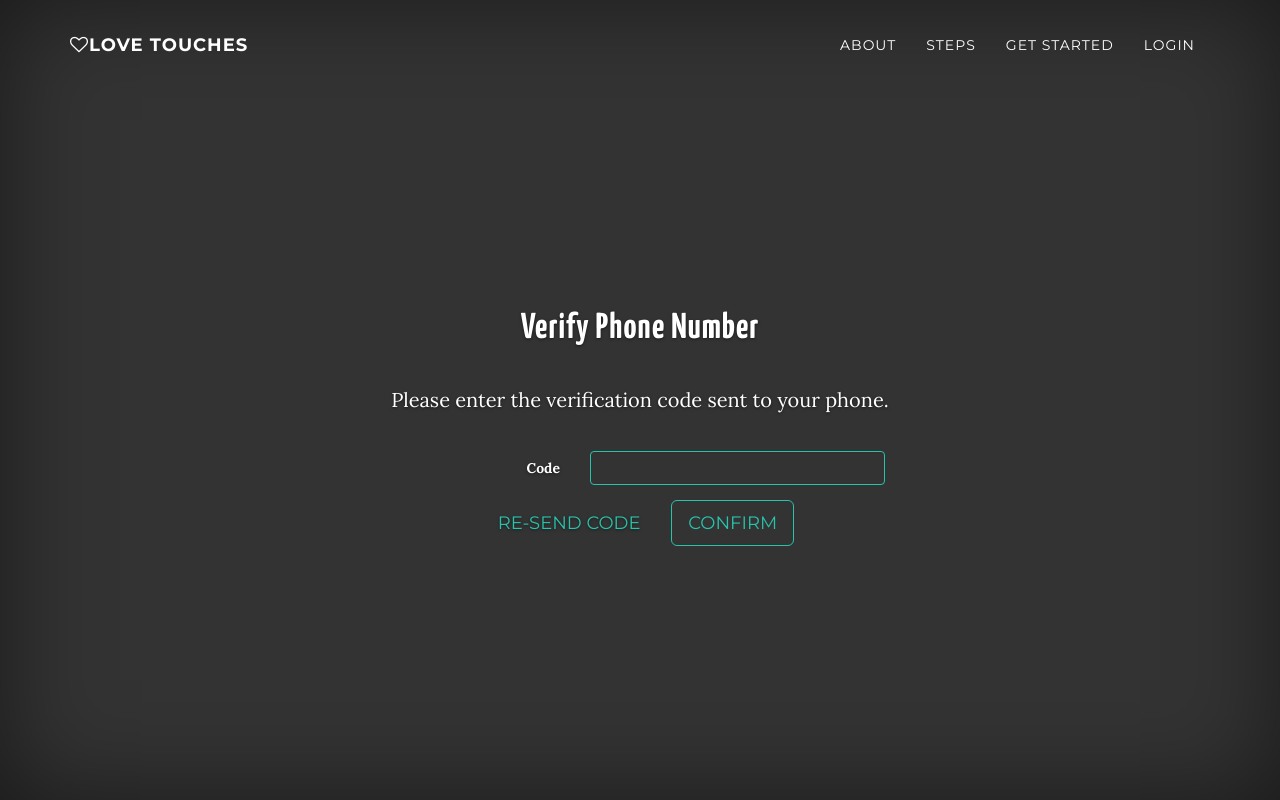
After one commit to brolewis/love_touches, a Flask app: page /verify_phone in a window 1280 px wide. The commit adds this page. Run offline with Flask 2, Linux system fonts and the light colour scheme; a user stored in the database is signed in; data comes from the database, SQL or seed files in the repository; parts of the project's set-up code (start-up, migrations or seed data) failed here and were passed over; some libraries are stand-ins or nearby versions.

Commit message:
More updates

```diff
--- a/forms.py
+++ b/forms.py
@@ -19,8 +19,8 @@ main.app.jinja_env.filters['simple_field_filter'] = simple_field_filter
 
 
 class ProfileForm(flask.ext.wtf.Form):
-    phone = wtforms.TextField(label='Mobile Number', description='For SMS')
     country_code = wtforms.TextField(default='1')
+    phone = wtforms.TextField(label='Mobile Number')
     email = wtforms.TextField(validators=[wtforms.validators.Email(),
                                           wtforms.validators.Optional()])
 
@@ -31,7 +31,7 @@ class ProfileForm(flask.ext.wtf.Form):
         if not super(ProfileForm, self).validate():
             return False
         try:
-            utils.format_phone(self.country_code.data, self.phone.data)
+            utils.format_phone(self.data)
         except phonenumbers.NumberParseException:
             message = "The phone number doesn't appear to be valid..."
             self.phone.errors.append(message)
@@ -58,7 +58,12 @@ class ScheduleForm(flask.ext.wtf.Form):
     minute = wtforms.IntegerField(validators=[minute_validator], default='00')
     am_pm = wtforms.RadioField('Time of Day',
                                choices=[('am', 'am'), ('pm', 'pm')])
-    timezone = wtforms.SelectField('Time Zone', choices=timezone_choices)
+    timezone = wtforms.SelectField('Time Zone', choices=timezone_choices,
+                                   validators=[wtforms.validators.Required()])
+
+
+class PhoneVerifyForm(flask.ext.wtf.Form):
+    code = wtforms.IntegerField()
 
 
 class PasswordChangeForm(flask.ext.wtf.Form):
@@ -70,63 +75,63 @@ class PasswordChangeForm(flask.ext.wtf.Form):
 
 
 class LoginForm(security.forms.Form, security.forms.NextFormMixin):
-    user_id = wtforms.TextField('Email Address / Phone Number')
+    country_code = wtforms.TextField(default='1')
+    phone = wtforms.TextField(label='Mobile Number')
+    email = wtforms.TextField(validators=[wtforms.validators.Email(),
+                                          wtforms.validators.Optional()])
     password = wtforms.PasswordField('Password')
     remember = wtforms.BooleanField('Remember Me')
-    offset = wtforms.HiddenField()
     submit = wtforms.SubmitField('Login')
 
     def __init__(self, *args, **kwargs):
         super(LoginForm, self).__init__(*args, **kwargs)
 
     def validate(self):
-        user_id = self.user_id.data.strip()
-        password = self.password.data
-        try:
-            flask.session['offset'] = int(self.offset.data)
-        except:
-            flask.session['offset'] = 360
-
         if not super(LoginForm, self).validate():
             return False
-
-        if user_id == '':
-            message = 'Please enter either an email address or phone number.'
+        try:
+            phone = utils.format_phone(self.data)
+        except phonenumbers.NumberParseException:
+            message = "The phone number doesn't appear to be valid."
+            self.phone.errors.append(message)
+            return False
+        email = self.email.data.strip()
+        password = self.password.data
+        if not (phone or email):
+            message = 'Please enter either an email address or mobile number.'
+            self.phone.errors.append(message)
             self.email.errors.append(message)
             return False
-
         if password.strip() == '' or password is None:
             message = security.utils.get_message('PASSWORD_NOT_PROVIDED')[0]
             self.password.errors.append(message)
             return False
-
-        emails = main.user_datastore.user_model.email.ilike('lewis')
-        self.user = main.user_datastore.user_model.query.filter(emails).first()
-
-        if self.user is None:
-            message = security.utils.get_message('USER_DOES_NOT_EXIST')[0]
+        email_filter = main.user_datastore.user_model.email.ilike(email)
+        query = main.user_datastore.user_model.query
+        user = query.filter(email_filter).first()
+        if user is None:
+            user = query.filter_by(phone=phone).first()
+        if user is None:
+            message = "There doesn't seem to be an account associated with "
+            message += 'either the provided email address or mobile number.'
+            self.phone.errors.append(message)
             self.email.errors.append(message)
             return False
-        if self.user.type == 'client':
-            success = False
-            for case in self.user.cases:
-                if password == case.token:
-                    flask.session['case_id'] = case.id
-                    success = True
-        else:
-            success = security.utils.verify_and_update_password(password,
-                                                                self.user)
-
+        if user.phone_confirmed_at is None:
+            self.phone.errors.append('Phone number requires confirmation.')
+            return False
+        if security.confirmable.requires_confirmation(user):
+            message = security.utils.get_message('CONFIRMATION_REQUIRED')[0]
+            self.email.errors.append(message)
+            return False
+        success = security.utils.verify_and_update_password(password, user)
         if not success:
             message = security.utils.get_message('INVALID_PASSWORD')[0]
             self.password.errors.append(message)
             return False
-        if security.confirmable.requires_confirmation(self.user):
-            message = security.utils.get_message('CONFIRMATION_REQUIRED')[0]
-            self.email.errors.append(message)
-            return False
-        if not self.user.is_active():
+        if not user.is_active():
             message = security.utils.get_message('DISABLED_ACCOUNT')[0]
             self.email.errors.append(message)
             return False
+        self.user = user
         return True
--- a/main.py
+++ b/main.py
@@ -31,6 +31,8 @@ app.config['SECURITY_REMEMBER_SALT'] = os.getenv('REMEMBER_SALT', store_salt)
 app.config['SECURITY_TRACKABLE'] = True
 app.config['SECURITY_CONFIRMABLE'] = True
 app.config['SECURITY_CONFIRM_URL'] = '/confirm_email'
+app.config['SECURITY_REGISTERABLE'] = True
+app.config['SECURITY_RECOVERABLE'] = True
 app.config['SECURITY_POST_LOGIN_VIEW'] = 'post_login'
 user_datastore = flask.ext.security.SQLAlchemyUserDatastore(db, models.User,
                                                             models.Role)
--- a/models.py
+++ b/models.py
@@ -39,13 +39,14 @@ class Role(db.Model, flask.ext.security.RoleMixin):
 
 class User(db.Model, flask.ext.security.UserMixin):
     id = db.Column(db.Integer, primary_key=True)
-    password = db.Column(db.String)
+    password = db.Column(db.String, default='')
     timezone = db.Column(db.String)
     active = db.Column(db.Boolean)
     email = db.Column(db.String, unique=True)
-    country_code = db.Column(db.String)
     phone = db.Column(db.String)
+    secret = db.Column(db.String)
     confirmed_at = db.Column(db.DateTime)
+    phone_confirmed_at = db.Column(db.DateTime)
     last_login_at = db.Column(db.DateTime)
     current_login_at = db.Column(db.DateTime)
     last_login_ip = db.Column(db.String)
--- a/requirements.txt
+++ b/requirements.txt
@@ -6,4 +6,6 @@ Flask-Security==1.7.3
 SQLAlchemy==0.9.4
 bcrypt==1.0.2
 phonenumbers==6.2.0
+pyotp==1.4.1
 pytz==2014.4
+telapi==0.2.5.2
--- a/static/css/grayscale.css
+++ b/static/css/grayscale.css
@@ -431,21 +431,28 @@ body {
     -o-transform: rotatey(-180deg); /* Opera */
 }
 
+.alert-message {
+    color: #CCCCCC;
+    background-color: #969696;
+    border-color: #222222;
+}
 .alert-error {
-  color: #fbdedb;
-  background-color: #b84d45;
-  border-color: #a5423b;
+    color: #fbdedb;
+    background-color: #b84d45;
+    border-color: #a5423b;
 }
 
 .alert-error hr {
-  border-top-color: #e4b9c0;
+    border-top-color: #e4b9c0;
 }
 
 .alert-error .alert-link {
-  color: #ffffff;
+    color: #ffffff;
 }
 
-input[type="text"], input[type="number"], input[type="password"] {
+input[type="text"],
+input[type="number"],
+input[type="password"] {
     border: 1px solid #28c3ab;
     color: #28c3ab;
     background-color: transparent;
@@ -459,7 +466,8 @@ input[type="text"], input[type="number"], input[type="password"] {
     background-color: #7A7A7A;
 }
 
-.modal-header, .modal-footer {
+.modal-header,
+.modal-footer {
     background-color: #5A5A5A;
 }
 
@@ -477,3 +485,9 @@ select {
 .help-error {
     color: #B84D45 !important;
 }
+
+.input-group-addon {
+    background-color: #7A7A7A;
+    border: 1px solid #28c3ab;
+    color: #FFFFFF;
+}
--- a/templates/confirm.html
+++ b/templates/confirm.html
@@ -6,7 +6,6 @@
         <div class="signup-body" style="padding-top: 100px">
             <div class="container">
                 <div class="row">
-                    <div class="col-lg-10 col-lg-offset-1">
                     <h1 class="signup-text">Confirm Your Choices</h1>
                     {% if session.email %}
                     <p>
@@ -22,7 +21,7 @@
                     {% endif %}
                     <div class="row">
                         {% for action in actions %}
-                            <div class="col-lg-4" style="margin-bottom: 1em;">
+                        <div class="col-sm-4" style="margin-bottom: 1em;">
                             <span class="fa fa-check fa-fw"></span>{{ action }}
                         </div>
                         {% endfor %}
@@ -34,9 +33,8 @@
                         <a href="{{ url_for('step_three') }}" class="btn btn-lg">Edit</span></a>
                     </p>
                 </div>
-                </div>
                 <div class="row">
-                    <div class="col-lg-8 col-lg-offset-2">
+                    <div class="col-lg-12">
                         <ul class="list-inline banner-social-buttons">
                             <li><a href="{{ url_for('cancel') }}" class="btn btn-lg">Cancel</a></li>
                             <li><a href="{{ url_for('confirm', action='submit') }}" class="btn btn-default btn-lg">Confirm</a></li>
--- a/templates/index.html
+++ b/templates/index.html
@@ -12,7 +12,7 @@
             <div class="modal-content">
                 <div class="modal-header">
                     <button type="button" class="close" data-dismiss="modal"><span aria-hidden="true">&times;</span><span class="sr-only">Close</span></button>
-                    <h4 class="modal-title">Confirmation Needed</h4>
+                    <h4 class="modal-title">Confirmation Message</h4>
                 </div>
                 <div class="modal-body">
                     <ul>
--- a/templates/step_three.html
+++ b/templates/step_three.html
@@ -39,8 +39,8 @@
                             <div class="form-group">
                                 <div class="btn-group" data-toggle="buttons">
                                     {% for subfield in schedule_form.days_of_week %}
-                                    <label class="btn btn-default">
-                                        <input type="checkbox" name="{{ schedule_form.days_of_week.id }}" value="{{ subfield._value() }}">{{ subfield.label.text }}
+                                        <label class="btn btn-default{% if subfield.checked %} active{% endif %}">
+                                        <input type="checkbox" name="{{ schedule_form.days_of_week.id }}" value="{{ subfield._value() }}"{% if subfield.checked %} checked="checked"{% endif %}>{{ subfield.label.text }}
                                     </label>
                                     {% endfor %}
                                 </div>
--- a/templates/step_two.html
+++ b/templates/step_two.html
@@ -21,7 +21,7 @@
             {% endwith %}
             <div class="container">
                 <div class="row">
-                    <div class="col-lg-10 col-lg-offset-1">
+                    <div class="col-lg-12">
                         <div class="flip">
                             <div class="card">
                                 <div class="face front">
--- /dev/null
+++ b/templates/verify_phone.html
@@ -0,0 +1,63 @@
+{% extends "base.html" %}
+{% block title %}Love Touches - Verify Phone Number{% endblock %}
+
+{% block content %}
+    <div class="signup-section">
+        <div class="signup-body">
+            {% with messages = get_flashed_messages(with_categories=True) %}
+            {% if messages %}
+            {% for category, m in messages %}
+            <div class="container" id="messages">
+                <div class="row">
+                    <div class="col-md-8 col-md-offset-2">
+                        <div class="alert alert-{{ category }}">
+                            {{ m|safe }}
+                        </div>
+                    </div>
+                </div>
+            </div>
+            {% endfor %}
+            {% endif %}
+            {% endwith %}
+            <div class="container">
+                <div class="row">
+                    <div class="col-md-8 col-md-offset-2">
+                        <h1 class="signup-text">Verify Phone Number</h1>
+                        <p>Please enter the verification code sent to your phone.</p>
+                        <form method="post" role="form" class="form-horizontal" action="{{ url_for('verify_phone') }}">
+                            {{ verify_form.hidden_tag() }}
+                            {% for field in verify_form %}
+                            {% if field|simple_field_filter and field.name != 'country_code' %}
+                            <div class="form-group">
+                                {{ field.label(class='col-sm-3 col-sm-offset-2 control-label') }}
+                                <div class="col-sm-5">
+                                    {{ field(class='form-control') }}
+                                    {% if field.description %}
+                                        <span class="help-block">{{ field.description|safe }}</span>
+                                    {% endif %}
+                                    {% if field.errors %}
+                                    <span class="help-block help-error">
+                                        {{ field.errors|join('<br />')|safe }}
+                                    </span>
+                                    {% endif %}
+                                </div>
+                            </div>
+                            {% endif %}
+                            {% endfor %}
+                            <div class="row">
+                                <div class="col-lg-8 col-lg-offset-2">
+                                    <ul class="list-inline banner-social-buttons">
+                                        <li><a href="{{ url_for('verify_phone', action='re-send') }}" class="btn btn-lg">Re-send Code</a></li>
+                                        <li>
+                                        <button name="submit" type="submit" class="btn btn-default btn-lg">Confirm</button>
+                                        </li>
+                                    </ul>
+                                </div>
+                            </div>
+                        </form>
+                    </div>
+                </div>
+            </div>
+        </div>
+    </div>
+{% endblock %}
--- a/views.py
+++ b/views.py
@@ -3,6 +3,7 @@ import flask
 import flask.ext.security
 import flask.ext.security.confirmable
 import flask.ext.security.utils
+import pyotp
 # Local
 import forms
 import main
@@ -12,6 +13,9 @@ import utils
 
 @main.app.route('/')
 def index():
+    for key in ('_email_sent', '_phone_sent'):
+        if key in flask.session:
+            del flask.session[key]
     return flask.render_template('index.html')
 
 
@@ -33,9 +37,9 @@ def step_one():
         flask.session.update(profile_form.data)
         endpoint = flask.session.get('action') or 'step_two'
         return flask.redirect(flask.url_for(endpoint))
-    profile_form.phone.data = flask.session.get('phone')
-    profile_form.country_code.data = flask.session.get('country_code')
-    profile_form.email.data = flask.session.get('email')
+    keys = ('phone', 'country_code', 'email')
+    for key in (x for x in keys if flask.session.get(x)):
+        getattr(profile_form, key).data = flask.session[key]
     return flask.render_template('step_one.html', profile_form=profile_form)
 
 
@@ -113,21 +117,20 @@ def confirm(action=None):
         return flask.redirect(flask.url_for('step_one'))
     if not flask.session.get('actions'):
         return flask.redirect(flask.url_for('step_two'))
+    phone = utils.format_phone(flask.session)
     flask.session['action'] = 'confirm'
     actions = [models.Action.query.get(x) for x in flask.session['actions']]
     if action == 'submit':
         user = None
         query = models.User.query
-        country_code, phone = utils.format_phone(flask.session, split=True)
         email = flask.session.get('email', '')
-        if country_code and phone:
-            user = query.filter_by(country_code=country_code, phone=phone)
+        if phone:
+            user = query.filter_by(phone=phone)
             user = user.first()
         if email and not user:
             user = query.filter_by(email=email).first()
         if not user:
             user = models.User()
-        user.country_code = country_code
         user.phone = phone
         user.email = email
         user.timezone = flask.session['timezone']
@@ -143,11 +146,11 @@ def confirm(action=None):
                                      hour=flask.session['hour'],
                                      minute=flask.session['minute'])
             user.schedule.append(crontab)
+        user.secret = pyotp.random_base32()
         models.db.session.add(user)
         models.db.session.commit()
-        if user.phone:
-            flask.flash('Mobile confirmation instructions have been sent.')
-        if user.email:
+        redirect = 'index'
+        if user.email and not flask.session.get('_email_sent'):
             confirmable = flask.ext.security.confirmable
             link = confirmable.generate_confirmation_link(user)[0]
             flask.flash('Email confirmation instructions have been sent.')
@@ -155,19 +158,43 @@ def confirm(action=None):
             flask.ext.security.utils.send_mail(subject, user.email,
                                                'welcome', user=user,
                                                confirmation_link=link)
+            flask.session['_email_sent'] = True
+            redirect = 'index'
+        if user.phone and not flask.session.get('_phone_sent'):
+            utils.send_code(user)
+            flask.session['_user_id'] = user.id
+            redirect = 'verify_phone'
+            flask.session['_phone_sent'] = True
         for key in (x for x in flask.session.keys() if not x.startswith('_')):
             del flask.session[key]
-        return flask.redirect(flask.url_for('index'))
-    phone = utils.format_phone(flask.session)
+        return flask.redirect(flask.url_for(redirect))
     return flask.render_template('confirm.html', actions=actions, phone=phone,
                                  days_label=_days_label())
 
 
+@main.app.route('/verify_phone', methods=['GET', 'POST'])
+@main.app.route('/verify_phone/<action>', methods=['GET', 'POST'])
+def verify_phone(action=None):
+    user = models.User.query.get(flask.session['_user_id'])
+    if action == 're-send':
+        utils.send_code(user)
+    verify_form = forms.PhoneVerifyForm()
+    if verify_form.validate_on_submit():
+        if verify_form.data['code'] == pyotp.HOTP(user.secret).at(0):
+            user.phone_confirmed_at = datetime.datetime.now()
+            models.db.session.add(user)
+            models.db.session.commit()
+            flask.flash('Mobile Number confirmed')
+            return flask.redirect(flask.url_for('index'))
+        else:
+            flask.flash('Verification code does not match.', 'error')
+    return flask.render_template('verify_phone.html', verify_form=verify_form)
+
+
 @main.app.route('/cancel')
 def cancel():
-    if flask.session.get('user'):
-        models.db.session.delete(models.User.query.get(flask.session['user']))
-        models.db.session.commit()
+    for key in (x for x in flask.session.keys() if not x.startswith('_')):
+        del flask.session[key]
 
 
 @main.app.route('/post_login')
```
Also changed, not shown: templates/security/login_user.html (+32 -18 lines), templates/security/register_user.html (added, +41 -0 lines), utils.py (+26 -4 lines). Lines whose indentation alone changed are shown as unchanged.
